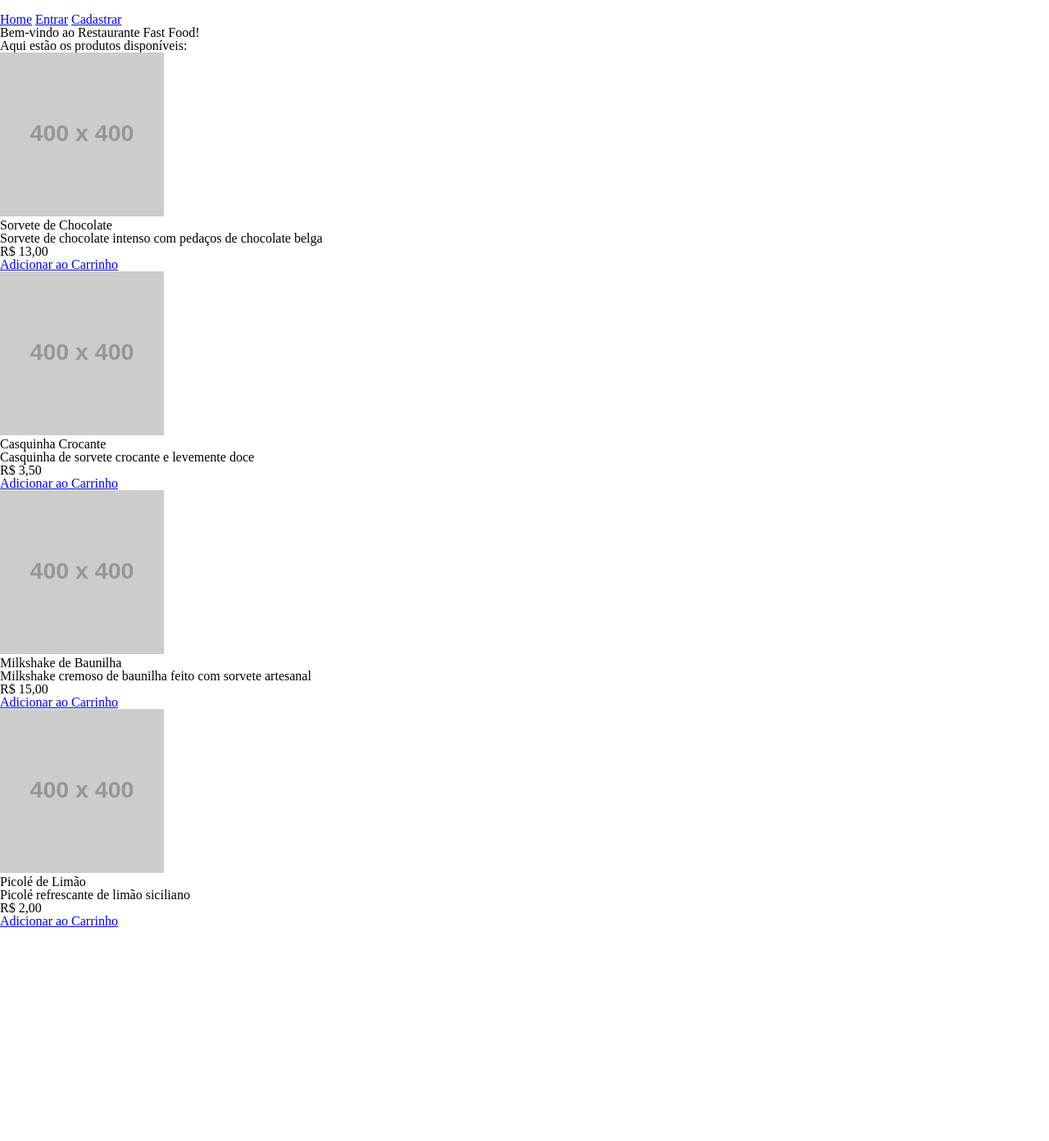
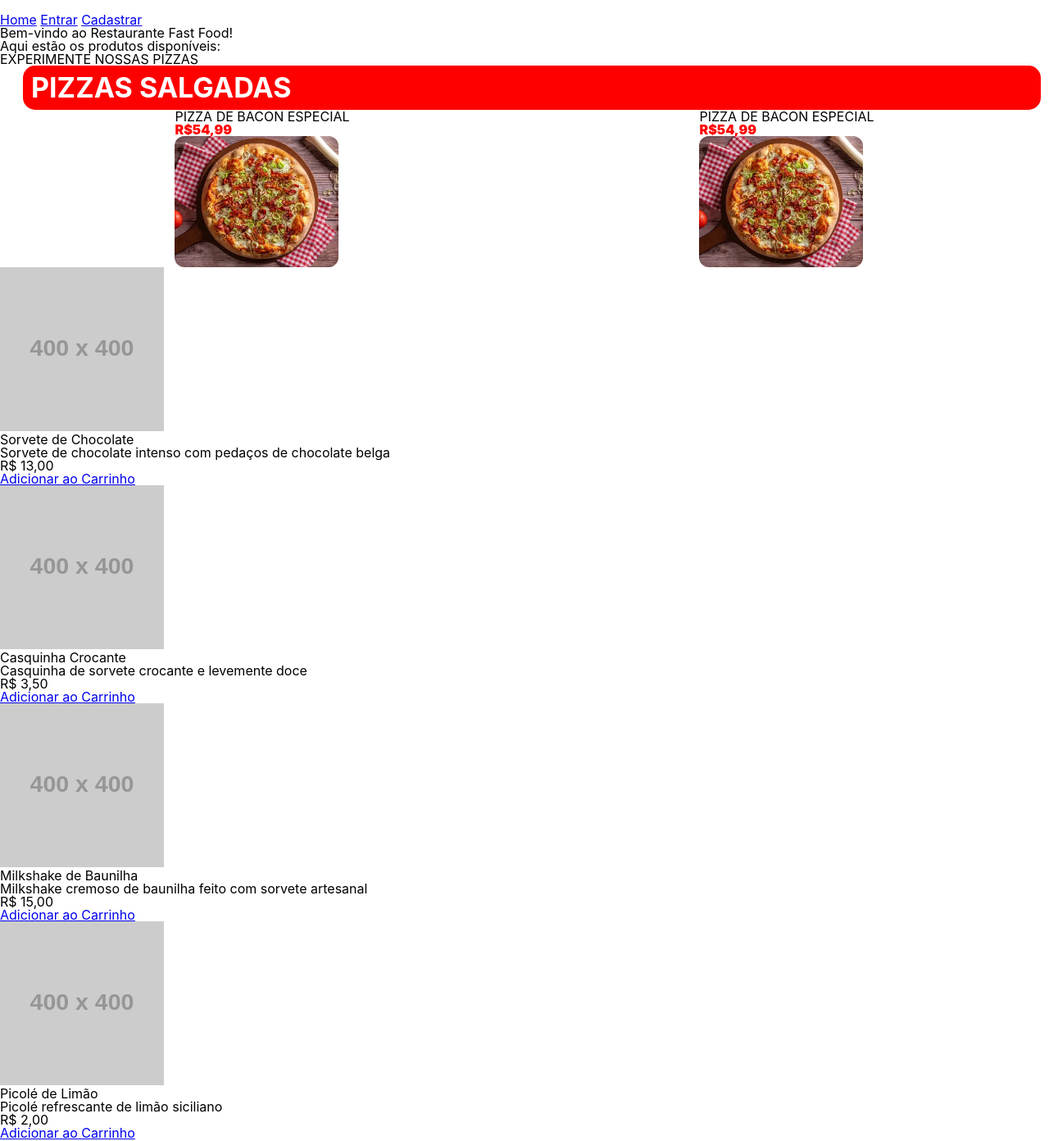
Before and after one commit to EstevaoSantos7/paj-pizzaria, a PHP site: page /usuario/index.php in a window 1280 px wide. Shown: the whole page at 82% size. Before the commit the page ends 1131 px from the top, so only its background shows below. Run offline with PHP 8.4, Linux system fonts and the light colour scheme; data comes from the database, SQL or seed files in the repository; grey boxes labelled with a size stand in for pictures from a placeholder-image service; some libraries are stand-ins or nearby versions.

Commit message:
andamento pizas

```diff
--- /dev/null
+++ b/css/index.css
@@ -0,0 +1,39 @@
+body{
+
+}
+.container{
+
+}
+.bloco{
+    background-color: red;
+    border-radius: 15px;
+    padding: 10px;
+   margin-left: 28px;
+   margin-right: 10px;
+
+}
+.bloco h2{
+    color: #ffff;
+    font-size: 34px;
+    font-weight: 700;
+}
+.pizzas{
+    display: flex;
+    flex-direction: row;
+    justify-content: space-around;
+}
+.pizza{
+display: flex;
+flex-direction: column;
+
+}
+.preco{
+    font-weight:900;
+    color: red;
+}
+.pizza img{
+
+    width: 200px;
+    height: 160px;
+    border-radius: 12px;
+}
--- a/usuario/index.php
+++ b/usuario/index.php
@@ -17,16 +17,42 @@ $result = $conn->query($sql);
   <title>Fast Food</title>
   <link rel="stylesheet" href="../css/index.css">
   <link rel="stylesheet" href="./css/reset.css">
+  <link rel="stylesheet" href="../css/style.css">
 </head>
 
 <body>
 
-<?php include "../includes/header.php"?>
+  <?php include "../includes/header.php" ?>
 
   <div class="container">
     <h1>Bem-vindo ao Restaurante Fast Food!</h1>
     <p>Aqui estão os produtos disponíveis:</p>
 
+    <body>
+      <div class="continer">
+        <h1>EXPERIMENTE NOSSAS PIZZAS</h1>
+        <div class="home-pizzas">
+          <div class="bloco">
+            <h2>PIZZAS SALGADAS</h2>
+          </div>
+          <div class="pizzas">
+            <div class="pizza">
+              <p class="titulo-pizza">PIZZA DE BACON ESPECIAL </p>
+              <strong class="preco">R$54,99</strong>
+              <img src="../imgs/produtos/pizza bacon especial.jpg" alt="">
+            </div>
+            <div class="pizza">
+              <p class="titulo-pizza">PIZZA DE BACON ESPECIAL </p>
+              <strong class="preco">R$54,99</strong>
+              <img src="../imgs/produtos/pizza bacon especial.jpg" alt="">
+            </div>
+          </div>
+        </div>
+
+
+
+      </div>
+    </body>
     <div class="produtos">
       <?php while ($produto = $result->fetch_assoc()) : ?>
         <div class="produto">
@@ -41,11 +67,11 @@ $result = $conn->query($sql);
               <input type="number" name="quantidade" value="1" min="1">
               <input type="submit" value="Adicionar ao Carrinho">
             </form>
-          <?php else :?>
+          <?php else : ?>
             <a href="../login.php">Adicionar ao Carrinho</a>
-          <?php endif ;?>
+          <?php endif; ?>
         </div>
-      <?php endwhile ;?>
+      <?php endwhile; ?>
     </div>
   </div>
 </body>
```
Also changed, not shown: produtos/pizzas.php (added, +32 -0 lines), css/pizzas.css (added), imgs/produtos/pizza bacon especial.jpg (added).
